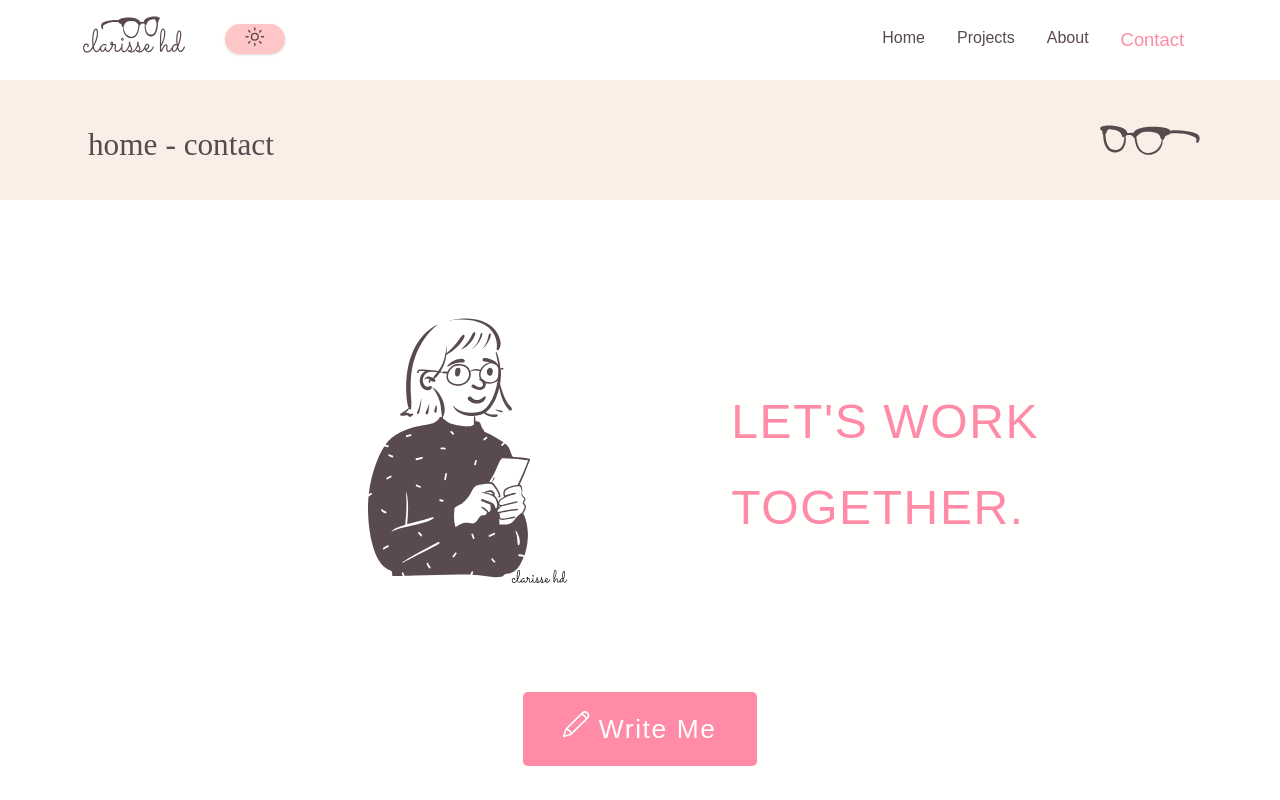
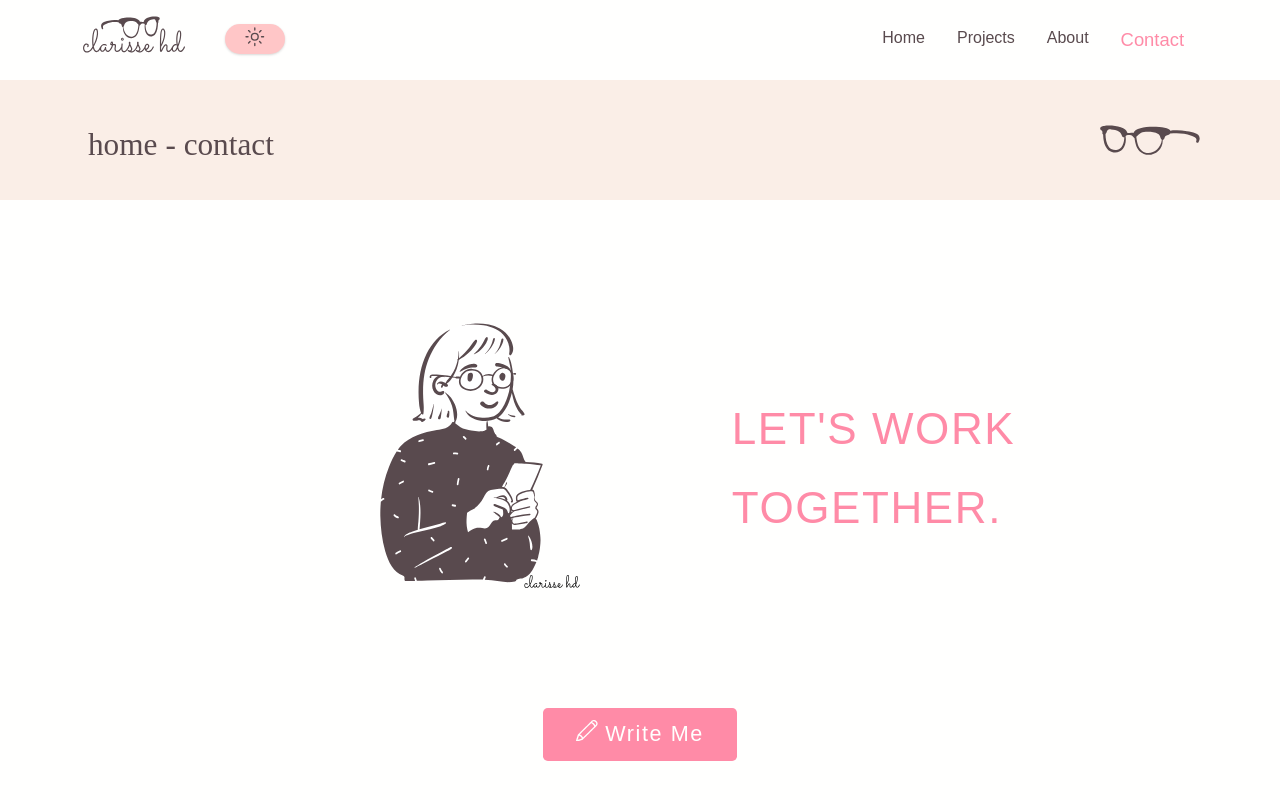
Before and after one commit to ClaksHDS/portfoliochd, a React (Create React App) app: page /Contact in a window 1280 px wide. Shown: the top 800 px of the page. Built offline with nearby package versions, Linux system fonts and the light colour scheme.

Commit message:
Update contact.js

```diff
--- a/src/assets/wrappers/contact.js
+++ b/src/assets/wrappers/contact.js
@@ -4,7 +4,7 @@ const Wrapper = styled.section`
   height: 80vh;
   display: grid;
   place-items: center;
-  padding: 2.5rem 2rem;
+  padding: 2.5rem 2.75rem;
   .contact-container {
     display: flex;
     align-items: center;
@@ -13,7 +13,7 @@ const Wrapper = styled.section`
       text-transform: uppercase;
       letter-spacing: 0.1rem;
       color: var(--highlightColor);
-      font-size: 2rem;
+      font-size: 1.75rem;
       line-height: 1.8;
     }
   }
@@ -24,14 +24,14 @@ const Wrapper = styled.section`
   }
   .mail-contact {
     background: var(--highlightColor);
-    padding: 1rem;
+    padding: 0.55rem;
     border-radius: var(--borderRadius);
     a {
       text-transform: capitalize;
       letter-spacing: 0.1rem;
       color: var(--backgroundColor);
-      font-size: 1.25rem;
-      padding: 0.5rem;
+      font-size: 1.05rem;
+      padding: 0.25rem;
     }
   }
   .mail-contact:hover {
@@ -43,10 +43,10 @@ const Wrapper = styled.section`
       height: 350px;
     }
     .contact-container p {
-      font-size: 3rem;
+      font-size: 2.75rem;
     }
     .mail-contact a {
-      font-size: 1.65rem;
+      font-size: 1.35rem;
       padding: 1rem 1.5rem;
     }
   }
```
